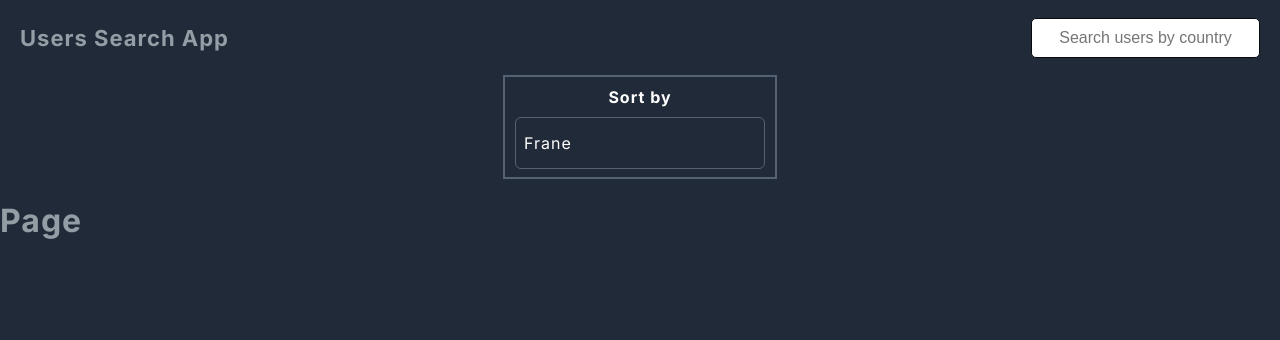
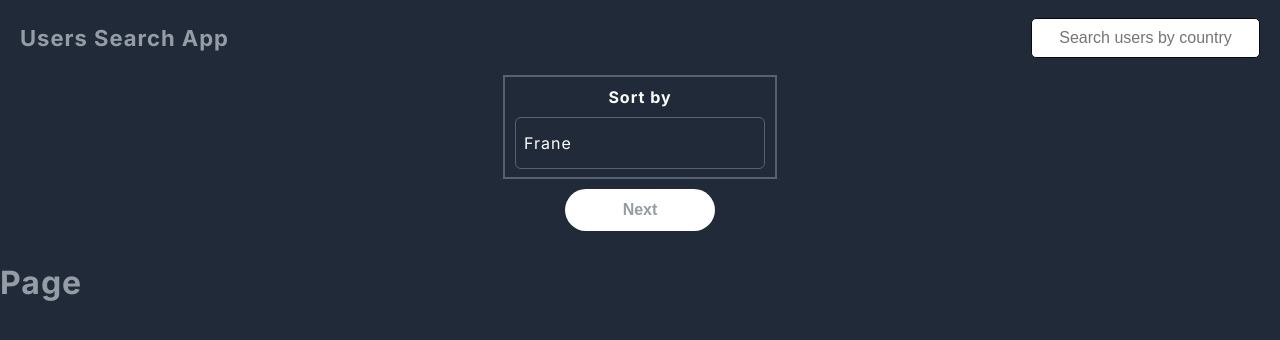
Before and after one commit to felix1234567890/users-next, a Next.js app: page / in a window 1280 px wide. Shown: the top 340 px of the page. Built offline with nearby package versions, Linux system fonts and the light colour scheme.

Commit message:
Added Pagination component

```diff
--- a/src/app/layout.tsx
+++ b/src/app/layout.tsx
@@ -3,6 +3,7 @@ import type { Metadata } from 'next'
 import { Inter } from 'next/font/google'
 import Header from '@/components/Header/Header'
 import Filter from '@/components/Filter/Filter'
+import Pagination from '@/components/Pagination/Pagination'
 
 const inter = Inter({ subsets: ['latin'] })
 
@@ -21,6 +22,7 @@ export default function RootLayout({
       <body className={inter.className}>
       <Header title='Users Search App'/>
       <Filter />
+      <Pagination pageCount={6} pageNumber={1}/>
         {children}</body>
     </html>
   )
--- /dev/null
+++ b/src/components/Pagination/Pagination.module.css
@@ -0,0 +1,34 @@
+.buttons {
+    display: flex;
+    align-items: center;
+    justify-content: center;
+  }
+  .button {
+    display: inline-block;
+    padding: 12px 38px;
+    font-weight: bold;
+    font-size: 16px;
+    text-align: center;
+    color: var(--blue);
+    background-color: #fff;
+    border: 2px solid var(--blue);
+    border-radius: 24px;
+    cursor: pointer;
+    transition: all 0.3s ease;
+    width: 150px;
+    margin: 1rem;
+  }
+
+  .button:hover,
+  .button:focus {
+    outline: none;
+    color: #fff;
+    background-color: #3db5eb;
+    border-color: #3db5eb;
+  }
+
+  .button:active {
+    color: #fff;
+    background-color: var(--drk-blue);
+    border-color: var(--drk-blue);
+  }
--- /dev/null
+++ b/src/components/Pagination/Pagination.tsx
@@ -0,0 +1,19 @@
+'use client'
+import styles from './Pagination.module.css'
+
+interface PaginationProps {
+  pageNumber: number;
+  pageCount: number;
+}
+export default function Pagination({ pageNumber, pageCount }: PaginationProps) {
+  return (
+    <div className={styles.buttons}>
+      {pageNumber > 1 && (
+          <button className={styles.button} onClick={() => {}}>Previous</button>
+      )}
+      {pageNumber < pageCount && (
+          <button className={styles.button} onClick={() => {}}>Next</button>
+      )}
+    </div>
+  );
+}
```
